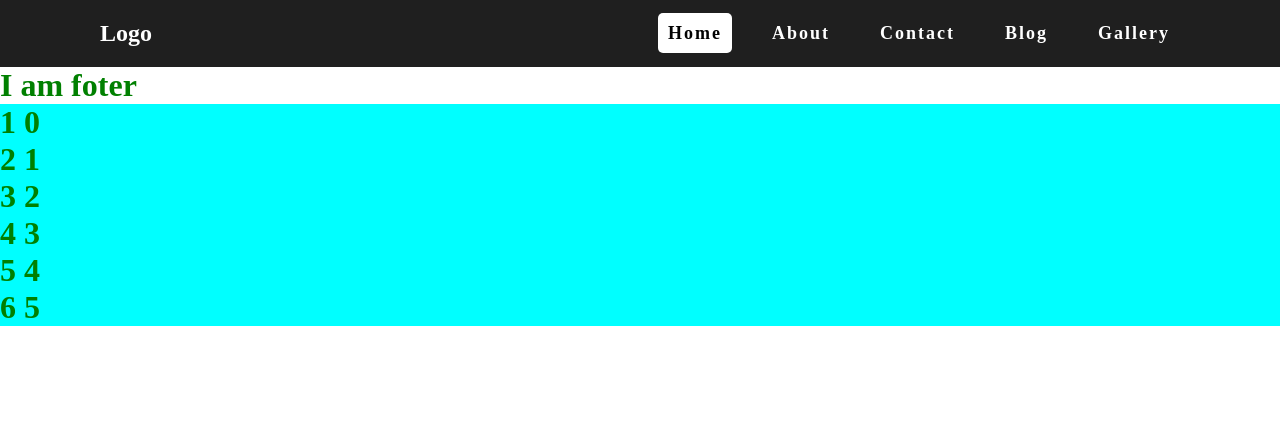
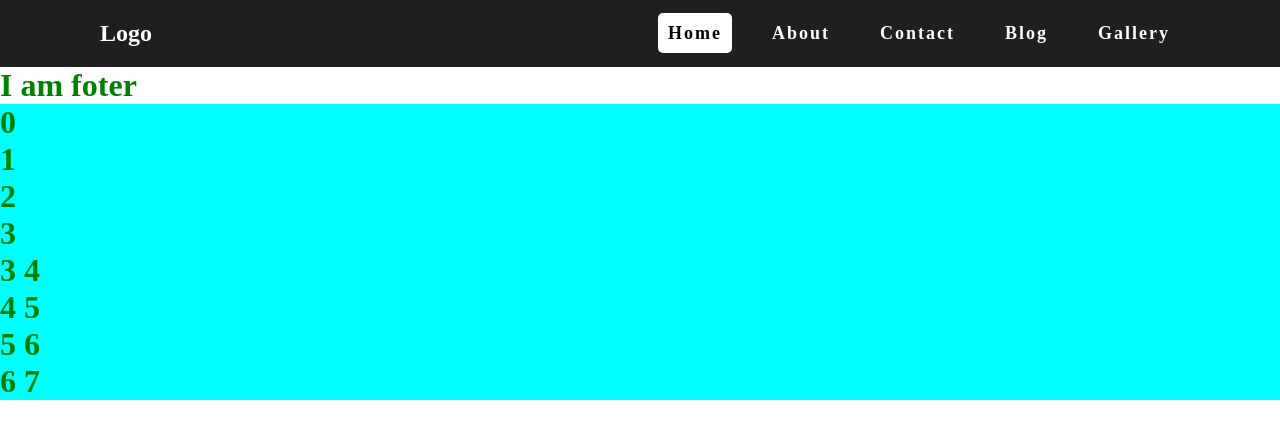
Before and after one commit to HMZeeshanLatif/Vue-Templets, a Vue app: page / in a window 1280 px wide. Shown: the top 438 px of the page. Built offline with nearby package versions, Linux system fonts and the light colour scheme.

Commit message:
Items with ternury operator

```diff
--- a/src/components/HeroSection/index.vue
+++ b/src/components/HeroSection/index.vue
@@ -1,5 +1,5 @@
 <script setup>
-const numbers = [1, 2, 3, 4, 5, 6];
+const numbers = [-3,-2,-1, 2, 3, 4, 5, 6];
 const multiple = {
   id: "testId",
   class: "testClass",
@@ -8,7 +8,7 @@ const multiple = {
 </script>
 <template>
   <h1 v-bind="multiple" v-for="(item, index) in numbers" :key="index">
-    {{ item }}
+    {{ item>=+3?item:"" }}
     {{ index }}
   </h1>
 </template>
```
